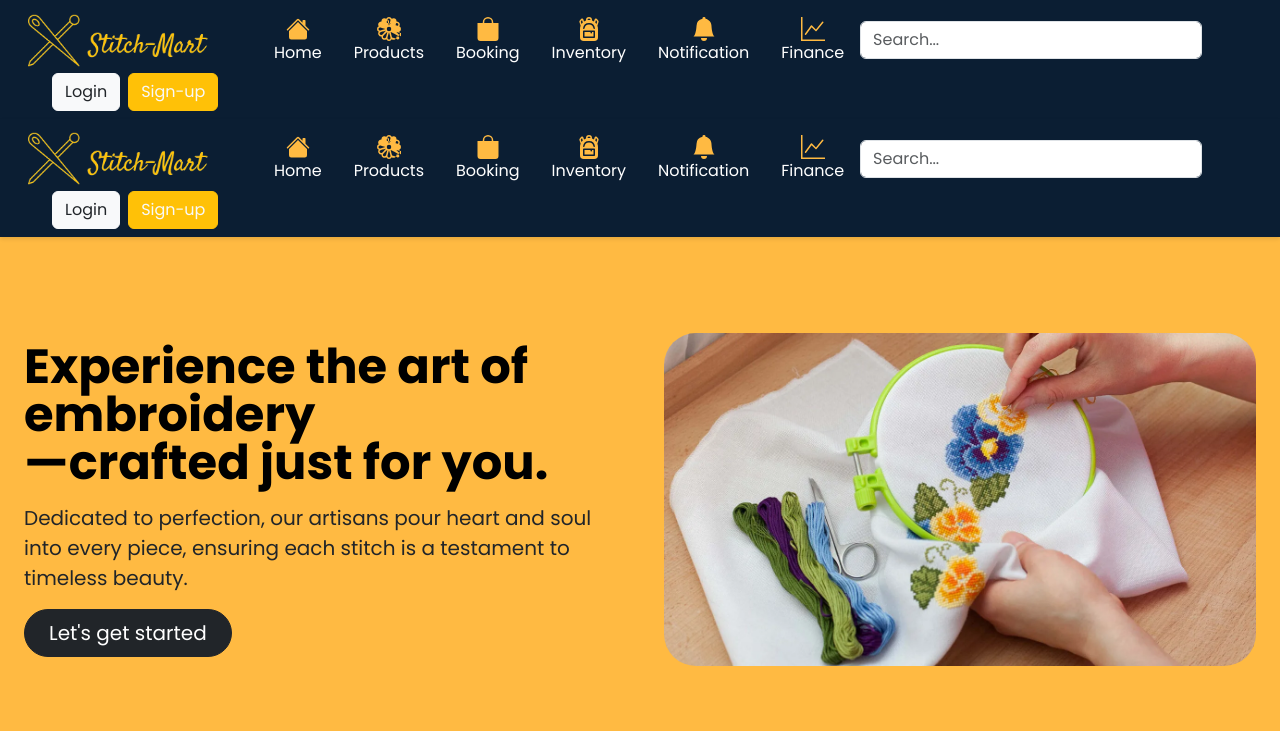
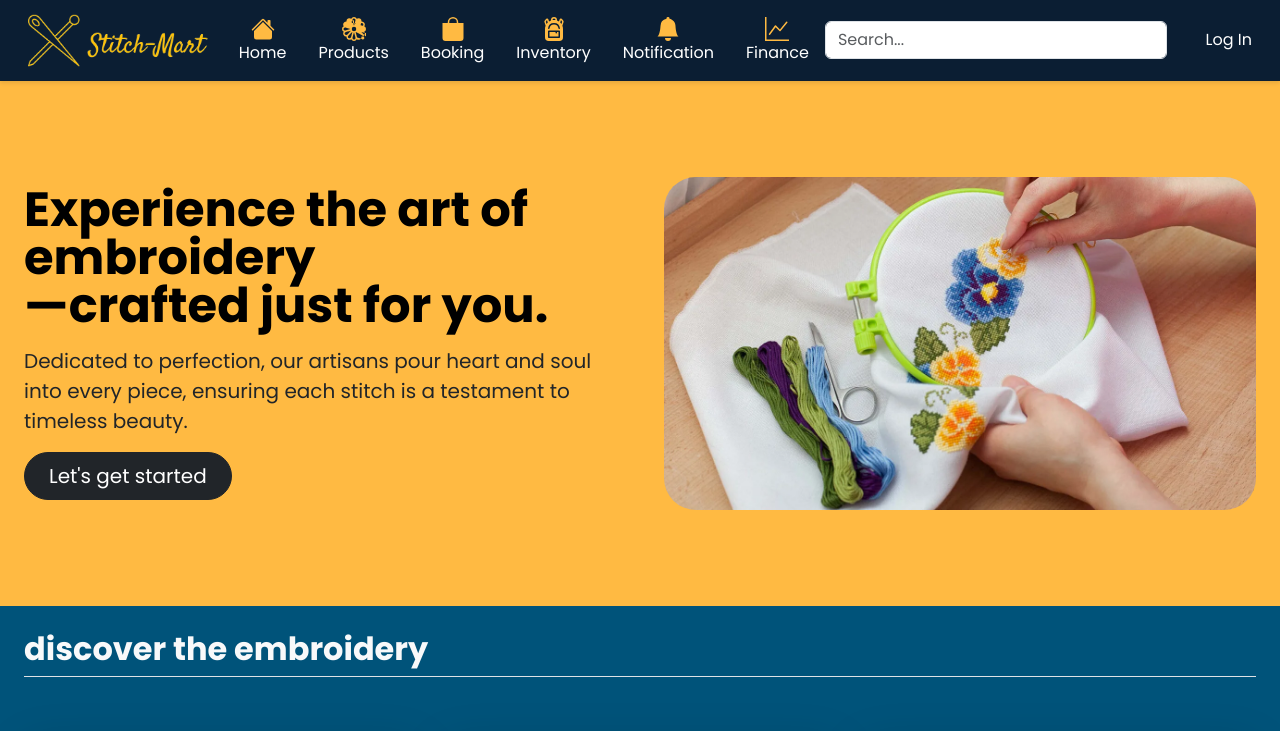
Before and after one commit to yumdmb/stitch-mart, a React (Create React App) app in the folder front-end/: page / in a window 1280 px wide. Shown: the top 731 px of the page. Built offline with nearby package versions, Linux system fonts and the light colour scheme.

Commit message:
chore: Add PrivateRoute component for authenticated routes

```diff
--- a/front-end/src/App.js
+++ b/front-end/src/App.js
@@ -20,6 +20,7 @@ import TutorialApp from './components/Tutorial/TutorialApp';
 import Notification from './components/Notification/Notification'
 import Inventory from './components/Inventory/Inventory';
 import HeaderAfterLogin from './components/Header/HeaderAfterLogin';
+import PrivateRoute from './components/PrivateRoute';
 
 
 function App() {
@@ -36,7 +37,9 @@ function App() {
       <Route path="/login" element={<Login />} />
       <Route path="/signUp" element={<SignUp />} />
       <Route path="/contact" element={<ContactUsApp />} />
-      <Route path='/profile' element={<Profile />} />
+      <Route element={<PrivateRoute/>}>
+        <Route path="/profile" element={<Profile />} />
+      </Route>
       <Route path='/homeAfterLogin' element={<HomeAfterLogin/>} />
       <Route path="/financialApp" element={<FinancialApp/>} />
       <Route path="/products" element={<ProductsDisplay/>} />
--- a/front-end/src/components/Header/Header.css
+++ b/front-end/src/components/Header/Header.css
@@ -6,3 +6,24 @@
   background-color: #fff;
   box-shadow: 0 2px 4px 0 rgba(0, 0, 0, 0.1);
 }
+
+.profile-link {
+  display: inline-flex;
+  align-items: center;
+  text-decoration: none;
+}
+
+.profile-picture {
+  height: 40px;  /* Adjust the size as needed */
+  width: 40px;   /* Adjust the size as needed */
+  border-radius: 50%; /* Makes the image circular */
+  object-cover: cover;
+}
+
+.sign-in {
+  list-style: none;
+  margin: 0;
+  padding: 0;
+  font-size: 16px; /* Adjust font size as needed */
+  color: white;  /* Adjust color as needed */
+}
--- a/front-end/src/components/Header/Header.jsx
+++ b/front-end/src/components/Header/Header.jsx
@@ -1,9 +1,10 @@
 import React from "react";
 import { useNavigate } from "react-router-dom";
 import { Link } from "react-router-dom";
+import { useSelector } from 'react-redux'
 import "./Header.css";
 
-function Header() {
+export default function Header() {
   let navigate = useNavigate(); // Create a navigate function
 
   const handleLoginClick = () => {
@@ -30,6 +31,7 @@ function Header() {
     navigate('/');
   };
 
+  const { currentUser } = useSelector ((state) => state.user)
 
   return (
     <div style={{ backgroundColor: "#0B1E33" }} className="sticky-header">
@@ -216,21 +218,18 @@ function Header() {
               </form>
 
               <div className="text-end ms-lg-4">
-                <button
-                  type="button"
-                  className="btn btn-light text-dark me-2"
-                  onClick={handleLoginClick}
-                >
-                  Login
-                </button>
-                <button
-                  type="button"
-                  className="btn btn-warning text-light"
-                  onClick={handleSignUpClick}
-                >
-                  Sign-up
-                </button>
-              </div>
+          <Link to='/profile' className="profile-link">
+            {currentUser ? (
+              <img
+                src={currentUser.profilePicture}
+                alt='profile'
+                className='profile-picture'
+              />
+            ) : (
+              <span className='sign-in'>Log In</span>
+            )}
+          </Link>
+        </div>
             </div>
           </div>
         </div>
@@ -238,5 +237,3 @@ function Header() {
     </div>
   );
 }
-
-export default Header;
--- a/front-end/src/components/Home/Home.jsx
+++ b/front-end/src/components/Home/Home.jsx
@@ -12,7 +12,6 @@ import HomeAfterLogin from '../HomeAfterLogin/HomeAfterLogin';
 function Home() {
   return (
     <div>
-      <Header />
       <HomeContent />
       <FeaturesCard />
       <SaleItem />
--- a/front-end/src/components/Login/Login.jsx
+++ b/front-end/src/components/Login/Login.jsx
@@ -32,7 +32,7 @@ const Login = ({ setUser }) => {
           return;
         }
         dispatch(signInSuccess(data));
-        navigate('/homeAfterLogin');
+        navigate('/');
       } catch (error) {
         dispatch(signInFailure(error));
       }
--- /dev/null
+++ b/front-end/src/components/PrivateRoute.jsx
@@ -0,0 +1,7 @@
+import {useSelector} from  'react-redux'
+import {Outlet, Navigate} from 'react-router-dom'
+
+export default function PrivateRoute() {
+    const {currentUser} = useSelector(state => state.user)
+    return  currentUser ? <Outlet/> : <Navigate to='/login'/>
+}
--- a/front-end/src/components/SignUp/SignUp.jsx
+++ b/front-end/src/components/SignUp/SignUp.jsx
@@ -31,7 +31,7 @@ function SignUp() {
           if (data.success === false) {
             return;
           }
-          navigate('/homeAfterLogin');
+          navigate('/');
           setError(false);
         } catch (error) {
           setLoading(false);
```
